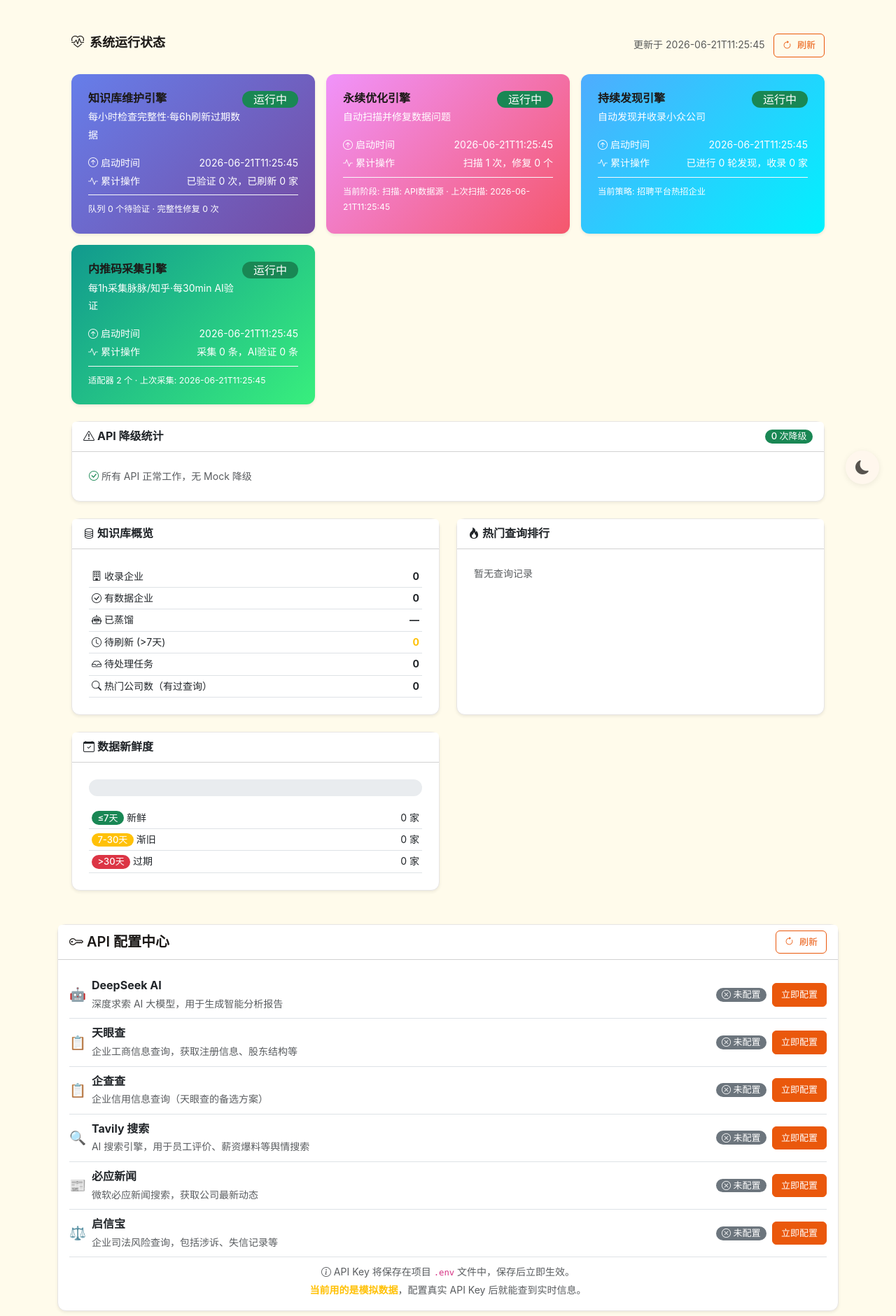
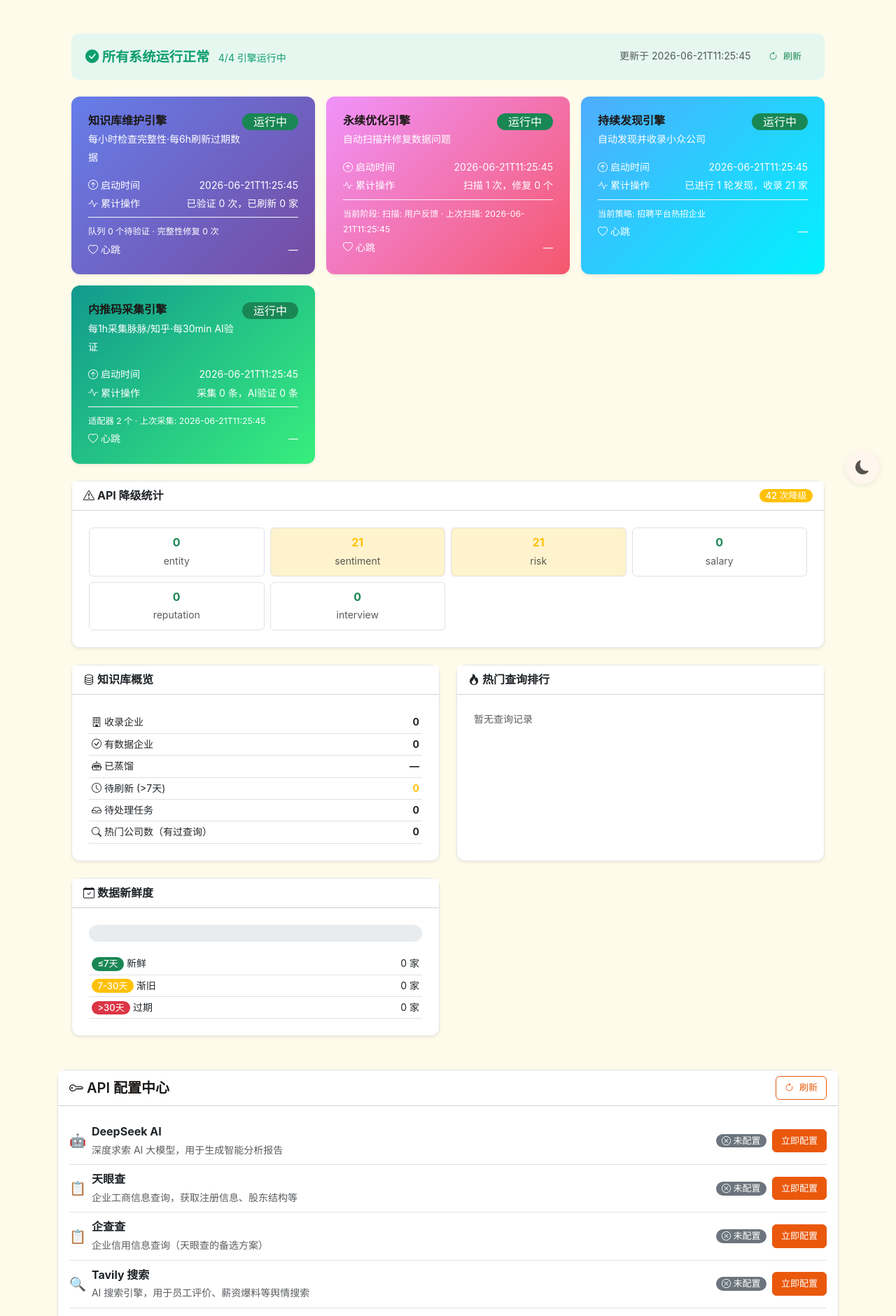
Before and after one commit to Sunba666/Deepseek-Company-search, a Flask app: page /admin/system in a window 1280 px wide. Shown: the part 84-1965 px from the top of the page at 70% size. Run offline with Flask 3, Linux system fonts and the light colour scheme; data comes from the database, SQL or seed files in the repository; data that the repository does not hold is empty; parts of the project's set-up code (start-up, migrations or seed data) failed here and were passed over; some libraries are stand-ins or nearby versions.

Commit message:
feat: 统一引擎健康监控 — 心跳标记 + /api/health + 状态页大横幅
根据 Karpathy 反馈实现：
1. 四个引擎主循环末尾添加 [HEARTBEAT] 日志 + last_heartbeat 时间戳
2. _stats 新增 last_heartbeat 字段（所有引擎）
3. 新增 /api/health 统一健康检查端点（返回 overall + 各引擎状态）
4. 系统状态页改造：
   - 顶部大横幅：绿色=所有正常 / 黄色=部分异常 / 红色=全部停止
   - 每个引擎卡片新增心跳行 + 崩溃次数显示
   - 页面每 30 秒自动刷新

```diff
--- a/src/company_lookup/routes/company.py
+++ b/src/company_lookup/routes/company.py
@@ -1300,6 +1300,7 @@
             "detail": f"队列 {ms.get('queue_size',0)} 个待验证 · 完整性修复 {ms.get('completeness_fixed',0)} 次",
             "crash_count": ms.get("crash_count", 0),
             "last_error": ms.get("last_error", None),
+            "last_heartbeat": _safe(ms.get("last_heartbeat")),
         },
         {
             "name": "永续优化引擎",
@@ -1311,6 +1312,7 @@
             "detail": f"当前阶段: {os_.get('current_phase','idle')} · 上次扫描: {_safe(os_.get('last_scan_time'))}",
             "crash_count": os_.get("crash_count", 0),
             "last_error": os_.get("last_error", None),
+            "last_heartbeat": _safe(os_.get("last_heartbeat")),
         },
         {
             "name": "持续发现引擎",
@@ -1320,6 +1322,9 @@
             "started_at": _safe(ds.get("started_at")),
             "ops": f"已进行 {ds.get('total_rounds',0)} 轮发现，收录 {ds.get('total_added',0)} 家",
             "detail": f"当前策略: {ds.get('next_strategy', '—')}",
+            "crash_count": ds.get("crash_count", 0),
+            "last_error": ds.get("last_error", None),
+            "last_heartbeat": _safe(ds.get("last_heartbeat")),
         },
         {
             "name": "内推码采集引擎",
@@ -1331,6 +1336,7 @@
             "detail": f"适配器 {rs.get('scraper_count',0)} 个 · 上次采集: {_safe(rs.get('last_collect_time'))}",
             "crash_count": rs.get("crash_count", 0),
             "last_error": rs.get("last_error", None),
+            "last_heartbeat": _safe(rs.get("last_heartbeat")),
         },
     ]
 
@@ -1339,10 +1345,24 @@
     mock_stats = get_mock_fallback_stats()
     total_mock = sum(mock_stats.values())
 
+    running_count = sum(1 for e in engines if e["is_running"])
+    total_count = len(engines)
+    error_count = sum(1 for e in engines if e["last_error"])
+
+    if running_count == total_count and error_count == 0:
+        overall = "healthy"
+    elif running_count == 0:
+        overall = "down"
+    else:
+        overall = "degraded"
+
     return render_template("system_health.html",
                            engines=engines, kb=kb_stats,
                            report=report, now=datetime.now().isoformat(),
                            title="系统运行状态",
+                           overall=overall,
+                           running_count=running_count,
+                           total_count=total_count,
                            mock_stats=mock_stats, total_mock=total_mock)
 
 
@@ -1606,6 +1626,49 @@
     return jsonify({"code": 0, "data": collector.status()})
 
 
+@bp.route("/api/health", methods=["GET"])
+def api_health():
+    """统一引擎健康检查端点。"""
+    from ..services.knowledge_maintainer import maintainer
+    from ..services.optimization_engine import optimizer
+    from ..services.discovery_engine import discovery_engine
+    from ..services.referral_collector import collector
+
+    engines_data = [
+        {"name": "知识库维护引擎", "key": "maintainer", "status": maintainer.status()},
+        {"name": "永续优化引擎", "key": "optimizer", "status": optimizer.status()},
+        {"name": "持续发现引擎", "key": "discovery", "status": discovery_engine.status()},
+        {"name": "内推码采集引擎", "key": "collector", "status": collector.status()},
+    ]
+
+    running = sum(1 for e in engines_data if e["status"].get("is_running", False))
+    total = len(engines_data)
+    has_error = any(e["status"].get("last_error") for e in engines_data)
+
+    if running == total and not has_error:
+        overall = "healthy"
+    elif running == 0:
+        overall = "down"
+    else:
+        overall = "degraded" if has_error or running < total else "healthy"
+
+    return jsonify({
+        "overall": overall,
+        "engines": [
+            {
+                "name": e["name"],
+                "is_running": e["status"].get("is_running", False),
+                "started_at": e["status"].get("started_at"),
+                "last_heartbeat": e["status"].get("last_heartbeat"),
+                "crash_count": e["status"].get("crash_count", 0),
+                "last_error": e["status"].get("last_error"),
+            }
+            for e in engines_data
+        ],
+        "summary": f"{running}/{total} 引擎运行中",
+    })
+
+
 @bp.route("/api/optimizer/scan-now", methods=["POST"])
 def api_optimizer_scan_now():
     """触发立即全量扫描。"""
--- a/src/company_lookup/services/discovery_engine.py
+++ b/src/company_lookup/services/discovery_engine.py
@@ -83,6 +83,7 @@
             "is_running": False,
             "crash_count": 0,
             "last_error": None,
+            "last_heartbeat": None,
         }
 
     # ═══════════════════════════════════════════════
@@ -178,6 +179,10 @@
                 interval = random.randint(MIN_INTERVAL, MAX_INTERVAL)
                 logger.info(f"[Discovery] 下一轮等待 {interval//60} 分钟...")
                 self._stop_event.wait(interval)
+
+                # 心跳标记
+                self._stats["last_heartbeat"] = datetime.now().isoformat()
+                logger.debug("[Discovery] [HEARTBEAT] alive")
 
             except Exception as e:
                 logger.exception(f"[Discovery] 主循环全局异常: {e}")
--- a/src/company_lookup/services/knowledge_maintainer.py
+++ b/src/company_lookup/services/knowledge_maintainer.py
@@ -48,6 +48,7 @@
             "last_health_report": None,
             "is_running": False,
             "started_at": None,
+            "last_heartbeat": None,
         }
         # 待验证队列（公司名 → 时间戳）
         self._verify_queue: Dict[str, float] = {}
@@ -141,6 +142,9 @@
                 continue
 
             self._stop_event.wait(60)  # 每分钟唤醒一次
+            # 心跳标记
+            self._stats["last_heartbeat"] = datetime.now().isoformat()
+            logger.debug("[Maintainer] [HEARTBEAT] alive")
 
     # ═══════════════════════════════════════════════
     #  1. 后台验证（关键字段变化检测）
--- a/src/company_lookup/services/optimization_engine.py
+++ b/src/company_lookup/services/optimization_engine.py
@@ -57,6 +57,7 @@
             "is_running": False,
             "started_at": None,
             "current_phase": "idle",
+            "last_heartbeat": None,
         }
         self._issues_log: List[Dict] = []
         self._fixes_log: List[Dict] = []
@@ -126,6 +127,9 @@
                 continue
 
             self._stop_event.wait(QUICK_CHECK_INTERVAL)
+            # 心跳标记
+            self._stats["last_heartbeat"] = datetime.now().isoformat()
+            logger.debug("[Optimizer] [HEARTBEAT] alive")
 
     def _quick_check(self):
         """快速预检：只检查最关键的几个指标。"""
--- a/src/company_lookup/services/referral_collector.py
+++ b/src/company_lookup/services/referral_collector.py
@@ -112,6 +112,9 @@
                 continue
 
             self._stop_event.wait(60)  # 每分钟唤醒一次
+            # 心跳标记
+            self._stats["last_heartbeat"] = datetime.now().isoformat()
+            logger.debug("[ReferralCollector] [HEARTBEAT] alive")
 
     def _collect_round(self):
         """执行一轮采集。"""
--- a/src/company_lookup/templates/system_health.html
+++ b/src/company_lookup/templates/system_health.html
@@ -2,11 +2,23 @@
 {% block content %}
 <div class="container-fluid py-4" style="max-width:1100px;">
 
-    <div class="d-flex justify-content-between align-items-center mb-4">
-        <h4><i class="bi bi-heart-pulse me-2"></i>系统运行状态</h4>
+    <!-- 整体状态大横幅 -->
+    <div class="alert {% if overall == 'healthy' %}alert-success{% elif overall == 'down' %}alert-danger{% else %}alert-warning{% endif %} d-flex align-items-center justify-content-between mb-4 py-3">
         <div>
-            <small class="text-muted me-2">更新于 {{ now[:19] }}</small>
-            <button class="btn btn-sm btn-outline-primary" onclick="location.reload()">
+            <strong style="font-size:1.2rem;">
+                {% if overall == 'healthy' %}
+                <i class="bi bi-check-circle-fill"></i> 所有系统运行正常
+                {% elif overall == 'down' %}
+                <i class="bi bi-x-circle-fill"></i> 系统已停止
+                {% else %}
+                <i class="bi bi-exclamation-triangle-fill"></i> 系统部分异常
+                {% endif %}
+            </strong>
+            <span class="ms-2 small">{{ running_count }}/{{ total_count }} 引擎运行中</span>
+        </div>
+        <div>
+            <small class="me-2 text-muted">更新于 <span id="update-time">{{ now[:19] }}</span></small>
+            <button class="btn btn-sm {% if overall == 'healthy' %}btn-outline-success{% elif overall == 'down' %}btn-outline-danger{% else %}btn-outline-warning{% endif %}" onclick="location.reload()">
                 <i class="bi bi-arrow-clockwise"></i> 刷新
             </button>
         </div>
@@ -41,9 +53,18 @@
                             <small>{{ eng.detail }}</small>
                         </div>
                         {% endif %}
+                        <div class="d-flex justify-content-between mt-1">
+                            <span><i class="bi bi-heart"></i> 心跳</span>
+                            <span>{{ eng.last_heartbeat or '—' }}</span>
+                        </div>
+                        {% if eng.crash_count > 0 %}
+                        <div class="mt-1">
+                            <small class="text-warning"><i class="bi bi-exclamation-triangle"></i> 已崩溃 {{ eng.crash_count }} 次</small>
+                        </div>
+                        {% endif %}
                         {% if eng.last_error %}
-                        <div class="mt-2 pt-2 border-top border-light">
-                            <small class="text-danger"><i class="bi bi-exclamation-triangle"></i> 上次异常: {{ eng.last_error }}</small>
+                        <div class="mt-1">
+                            <small class="text-danger"><i class="bi bi-bug"></i> {{ eng.last_error[:80] }}</small>
                         </div>
                         {% endif %}
                     </div>
@@ -200,4 +221,11 @@
         {% endif %}
     </div>
 </div>
+
+<script>
+// 页面每 30 秒自动刷新
+setTimeout(function() {
+    location.reload();
+}, 30000);
+</script>
 {% endblock %}
```
